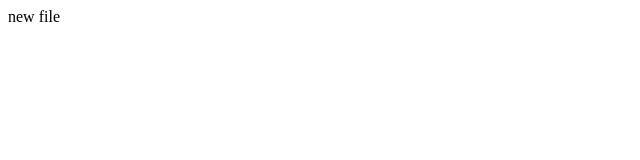
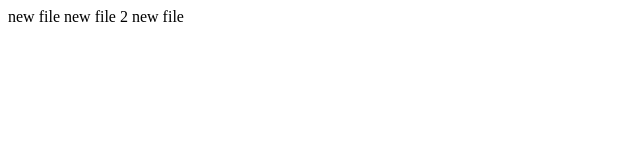
Before and after one commit to AndreyBoodenkov/frontend_test, a plain HTML site: page index.html in a window 1280 px wide. Shown: the whole page, without its empty margins (0-640 px from the left). Drawn offline with Linux system fonts and the light colour scheme.

```diff
--- a/index.html
+++ b/index.html
@@ -6,6 +6,6 @@
     <title>Document</title>
   </head>
   <body>
-    new file
+    new file new file 2 new file
   </body>
 </html>
```
